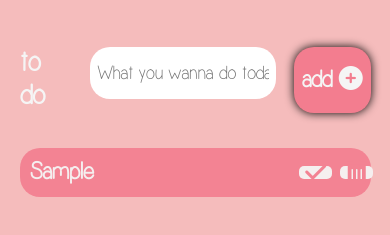
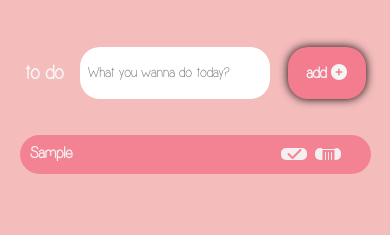
Before and after one commit to crazould/anemone, a website: page index.html in a window 390 px wide. Both pictures are taken after typing "Sample" into the empty fields and a click on the button "add". Shown: the part 231-466 px from the top of the page. Drawn offline with Linux system fonts and the light colour scheme.

Commit message:
fix responsive

```diff
--- a/index.html
+++ b/index.html
@@ -7,7 +7,7 @@
     <title>Anemone</title>
     <link rel="icon" href="anemone.png" type="image/jpg" sizes="64x64">
     <link rel="stylesheet" href="https://use.fontawesome.com/013f756928.css">
-    <link rel="stylesheet" href="style.css">
+    <link rel="stylesheet" href="./style.css">
 
 </head>
 <body>
--- a/server.js
+++ b/server.js
@@ -2,11 +2,9 @@ const express = require('express')
 const app = express()
 const router = express.Router()
 const port = process.env.PORT || 3000
-
 app.use(express.static(__dirname))
 
 router.get('/',(req,res) => res.sendFile(`${__dirname}/index.html`))
 
 app.use( '/' ,router);
-
 app.listen(port, () => console.log(`app running on port: ${port}`))
--- a/style.css
+++ b/style.css
@@ -13,7 +13,7 @@ html {
   }
 ::-webkit-scrollbar {
     width: 0px;
-    background: transparent; /* make scrollbar transparent */
+    background: transparent;
 }
 
 body{
@@ -37,12 +37,8 @@ p{
     text-align: center;
 }
 
+.wrapper{
 
-
-.wrapper{
-/*
-    overflow-y: scroll;
-    overflow-x: scroll; */
 
     margin: auto;
     width: 60%;
@@ -175,34 +171,35 @@ p{
 @media screen and (max-width: 430px) {
 
     #taskLbl{
-        font-size: 1.25rem;
+        font-size: 1.25rem !important;
     }
 
     #taskTxt{
-        font-size: 0.9rem;
-        width: 50%;
+        font-size: 0.9rem !important;
+        width: 50% !important;
     }
 
     #addBtn{
-        font-size: 1.0rem;
-        width: 20vw;
+        font-size: 1.0rem !important;
+        width: 20vw !important;
     }
 
     .task-text {
-        width: 70%;
-        font-size: 1rem;
+        width: 70% !important;
+        font-size: 1rem !important;
 
     }
 
     .wrapper{
-        width: 90%;
+        width: 90% !important;
     }
 
     .task-action i{
-        font-size: 1.0rem;
-        padding: 6px;
+        font-size: 1.0rem !important;
+        padding: 6px !important;
     }
 }
+
 @media screen and (max-width: 800px) {
 
     #taskLbl{
```
